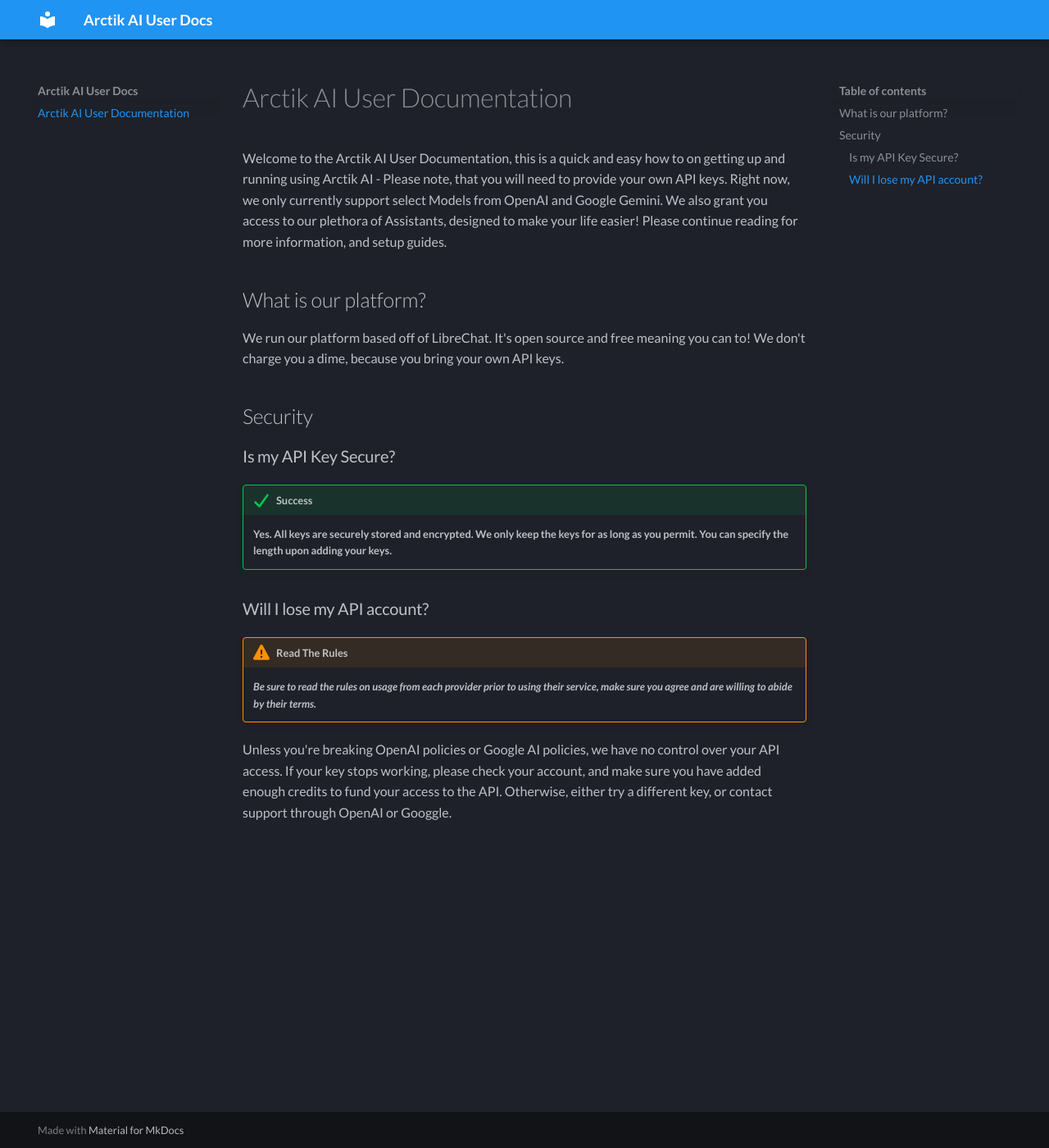
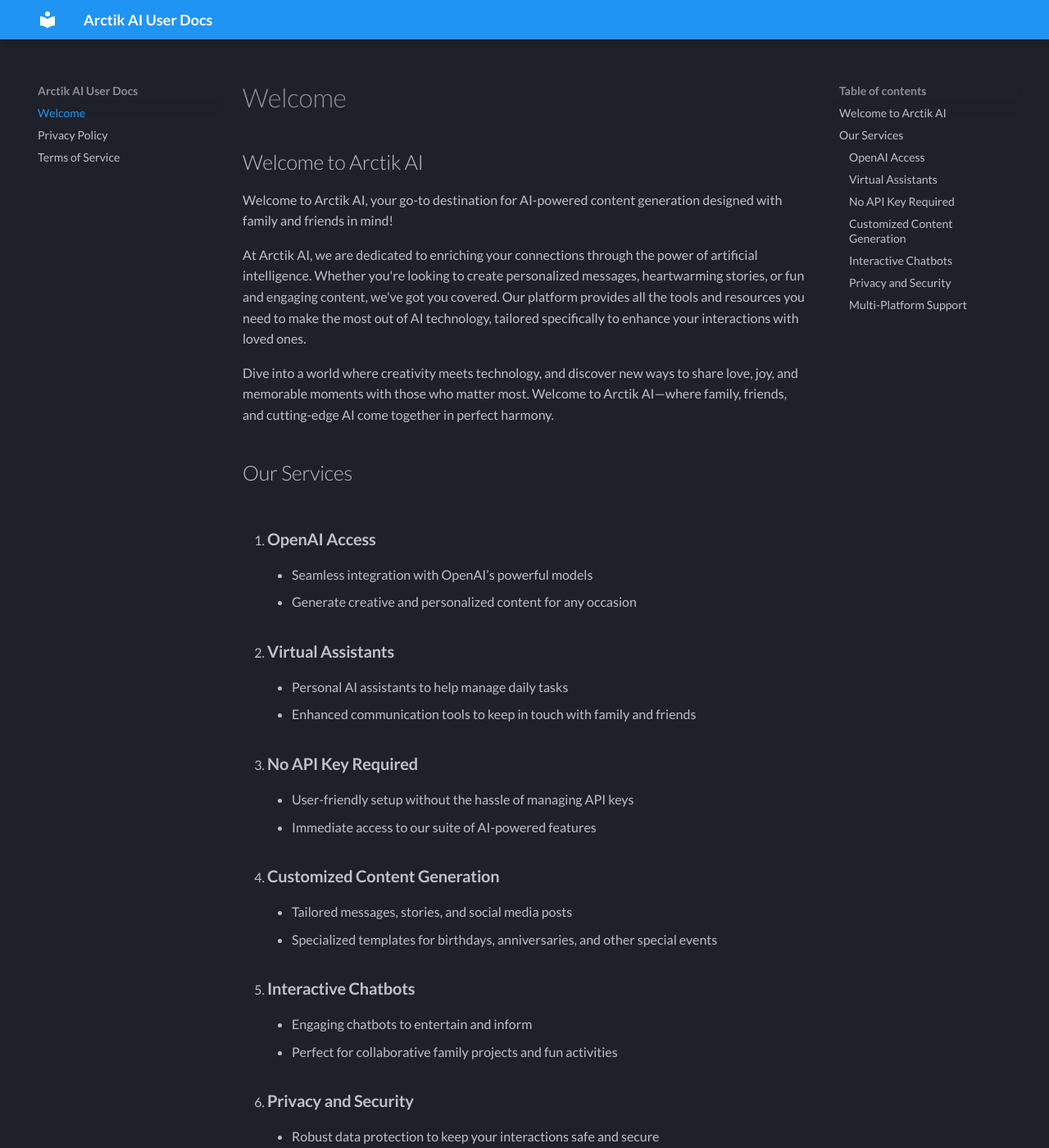
Before and after one commit to Bomchoo/arctikai, an MkDocs documentation site: the page built from docs/index.md, in a window 1280 px wide and 1400 px high. Shown: the whole window at 82% size. Built offline with MkDocs 1.6.1 and Material for MkDocs 9.7.7, drawn with Linux system fonts in a browser that asks for light colours; part of the change alters nothing that is shown; some of the changed text lies outside the part shown.

Commit message:
Add Pages / Update Index

```diff
--- a/docs/index.md
+++ b/docs/index.md
@@ -1,23 +1,44 @@
-# Arctik AI User Documentation
+# Welcome
 
-Welcome to the Arctik AI User Documentation, this is a quick and easy how to on getting up and running using Arctik AI - Please note, that you will need to provide your own API keys. Right now, we only currently support select Models from OpenAI and Google Gemini. We also grant you access to our plethora of Assistants, designed to make your life easier! Please continue reading for more information, and setup guides.
+## Welcome to Arctik AI
 
-## What is our platform?
+Welcome to Arctik AI, your go-to destination for AI-powered content generation designed with family and friends in mind!
 
-We run our platform based off of LibreChat. It's open source and free meaning you can to! We don't charge you a dime, because you bring your own API keys.
+At Arctik AI, we are dedicated to enriching your connections through the power of artificial intelligence. Whether you're looking to create personalized messages, heartwarming stories, or fun and engaging content, we've got you covered. Our platform provides all the tools and resources you need to make the most out of AI technology, tailored specifically to enhance your interactions with loved ones.
 
-## Security
+Dive into a world where creativity meets technology, and discover new ways to share love, joy, and memorable moments with those who matter most. Welcome to Arctik AI—where family, friends, and cutting-edge AI come together in perfect harmony.
 
-### Is my API Key Secure?
+## Our Services
 
-!!! success
+1.  ### **OpenAI Access**
+    - Seamless integration with OpenAI’s powerful models
+    - Generate creative and personalized content for any occasion
 
-    **Yes. All keys are securely stored and encrypted. We only keep the keys for as long as you permit. You can specify the length upon adding your keys.**
+2. ### **Virtual Assistants**
 
-### Will I lose my API account?
+    - Personal AI assistants to help manage daily tasks
+    - Enhanced communication tools to keep in touch with family and friends
 
-!!! warning "Read The Rules"
+3. ### **No API Key Required**
+    - User-friendly setup without the hassle of managing API keys
+    - Immediate access to our suite of AI-powered features
 
-    ***Be sure to read the rules on usage from each provider prior to using their service, make sure you agree and are willing to abide by their terms.***
+4. ### **Customized Content Generation**
 
-Unless you're breaking OpenAI policies or Google AI policies, we have no control over your API access. If your key stops working, please check your account, and make sure you have added enough credits to fund your access to the API. Otherwise, either try a different key, or contact support through OpenAI or Googgle.
+    - Tailored messages, stories, and social media posts
+    - Specialized templates for birthdays, anniversaries, and other special events
+
+5. ### **Interactive Chatbots**
+
+    - Engaging chatbots to entertain and inform
+    - Perfect for collaborative family projects and fun activities
+
+6. ### **Privacy and Security**
+
+    - Robust data protection to keep your interactions safe and secure
+    - Self-hosting options for maximum control over your data
+
+7. ### **Multi-Platform Support**
+
+    - Accessible from mobile, desktop, and web applications
+    - Seamless experience across all your devices
--- /dev/null
+++ b/docs/privacy.md
@@ -0,0 +1,54 @@
+# Privacy Policy
+
+## Introduction
+
+Welcome to Arctik AI. We value your privacy and are committed to protecting your personal data. This privacy policy will inform you about how we handle your personal data, your privacy rights, and how the law protects you.
+
+## Information We Collect
+
+### Personal Data
+
+We may collect, use, store, and transfer different kinds of personal data about you, including:
+- **Identity Data:** Includes first name, last name, username or similar identifier.
+- **Contact Data:** Includes email address and phone numbers.
+- **Technical Data:** Includes internet protocol (IP) address, browser type, and version.
+
+### Usage Data
+
+- **Interaction Data:** Includes information about how you use our website, products, and services.
+- **Communications Data:** Includes your preferences in receiving marketing from us and your communication preferences.
+
+## How We Use Your Information
+
+We will only use your personal data when the law allows us to. Most commonly, we will use your personal data to:
+- Provide and maintain our services.
+- Notify you about changes to our services.
+- Allow you to participate in interactive features of our service.
+- Provide customer care and support.
+- Monitor the usage of our service.
+
+## Data Security
+
+We have put in place appropriate security measures to prevent your personal data from being accidentally lost, used, or accessed in an unauthorized way. We also limit access to your personal data to those employees, agents, contractors, and other third parties who have a business need to know.
+
+## Data Retention
+
+We will only retain your personal data for as long as necessary to fulfill the purposes we collected it for, including for the purposes of satisfying any legal, accounting, or reporting requirements.
+
+## Your Legal Rights
+
+Under certain circumstances, you have rights under data protection laws in relation to your personal data, including:
+- The right to request access to your personal data.
+- The right to request correction of your personal data.
+- The right to request erasure of your personal data.
+- The right to object to processing of your personal data.
+- The right to request the restriction of processing of your personal data.
+- The right to request the transfer of your personal data.
+
+## Third-Party Links
+
+Our website may include links to third-party websites, plug-ins, and applications. Clicking on those links or enabling those connections may allow third parties to collect or share data about you. We do not control these third-party websites and are not responsible for their privacy statements.
+
+## Changes to This Privacy Policy
+
+We may update our Privacy Policy from time to time. We will notify you of any changes by posting the new Privacy Policy on this page. You are advised to review this Privacy
--- /dev/null
+++ b/docs/terms.md
@@ -0,0 +1,149 @@
+# Terms of Service
+
+## Introduction
+
+Welcome to Arctik AI. These terms of service ("Terms") govern your use of our website, products, and services ("Services"). By accessing or using our Services, you agree to be bound by these Terms. If you do not agree with these Terms, please do not use our Services.
+
+## Services
+
+Arctik AI provides AI-powered content generation and related services aimed at enhancing communication and relationships with family and friends. The scope and nature of these services may change over time, and we reserve the right to modify or discontinue any part of our Services without prior notice.
+
+## User Account
+
+### Registration
+
+To use certain features of our Services, you may be required to create an account. You agree to provide accurate, current, and complete information during the registration process. You are responsible for maintaining the confidentiality of your account login information and for all activities that occur under your account.
+
+### Eligibility
+
+You must be at least 13 years of age to use our Services. By using our Services, you represent and warrant that you meet this age requirement.
+
+## Usage Guidelines
+
+### Acceptable Use
+
+You agree to use our Services only for lawful purposes and in accordance with these Terms. You agree not to:
+- Use our Services in any way that violates any applicable federal, state, local, or international law or regulation.
+- Use our Services for the purpose of exploiting, harming, or attempting to exploit or harm minors in any way.
+- Engage in any conduct that restricts or inhibits anyone’s use or enjoyment of our Services.
+
+### Prohibited Activities
+
+You agree not to:
+- Copy, modify, distribute, or create derivative works based on our Services.
+- Reverse engineer, decompile, or disassemble any portion of our Services.
+- Use any automated means to access or use our Services.
+
+## Intellectual Property
+
+The Services and their entire contents, features, and functionality are owned by Arctik AI, its licensors, or other providers of such material and are protected by intellectual property laws. You must not reproduce, distribute, modify, create derivative works of, publicly display, publicly perform, republish, download, store, or transmit any of the material on our Services.
+
+## Limitation of Liability
+
+In no event shall Arctik AI, its directors, employees, or agents be liable for any direct, indirect, incidental, special, consequential, or punitive damages, including but not limited to, loss of profits, data, use, goodwill, or other intangible losses, resulting from (i) your access to or use of or inability to access or use the Services; (ii) any conduct or content of any third party on the Services; (iii) any content obtained from the Services; and (iv) unauthorized access, use, or alteration of your transmissions or content.
+
+## Indemnification
+
+You agree to defend, indemnify, and hold harmless Arctik AI, its affiliates, licensors, and service providers,
+
+
+---
+
+# No Adult Content Policy
+
+## Introduction
+
+At Arctik AI, we are committed to providing a safe and family-friendly environment for all our users. To maintain the integrity and safety of our platform, we prohibit the creation, sharing, and distribution of adult content. This policy applies to all users of our Services.
+
+## Definition of Adult Content
+
+For the purposes of this policy, "adult content" includes, but is not limited to:
+- Pornographic material
+- Sexually explicit content
+- Nudity
+- Adult-themed material, including texts, images, videos, and animations
+- Content that promotes or depicts sexual acts
+- Any other content that is not suitable for audiences under the age of 18
+
+## User Responsibilities
+
+All users are expected to adhere to the following guidelines:
+- **Do not create, upload, share, or distribute any form of adult content on our platform.**
+- **If you encounter any content that violates this policy, report it immediately to our support team.**
+- **Respect the rights and dignity of all users. Avoid sharing any content that could be considered harmful, offensive, or inappropriate.**
+
+## Violations
+
+Violations of this policy may result in one or more of the following actions:
+- Immediate removal of the offending content
+- Suspension or termination of your user account
+- Reporting the violation to relevant authorities, if necessary
+- Pursuing legal action, if required
+
+## Reporting
+
+If you come across any content that you believe violates this policy, please report it immediately by contacting our support team at [support@arctik.cx](mailto:support@arctik.cx). We take all reports seriously and will investigate promptly.
+
+## Updates to Policy
+
+Arctik AI reserves the right to update or modify this policy at any time. We will notify users of any significant changes through our platform or via email. By continuing to use our Services after any updates or modifications, you agree to comply with the revised policy.
+
+## Contact Us
+
+If you have any questions or concerns about this policy or its implementation, please contact us at [support@arctik.cx](mailto:support@arctik.cx).
+
+Thank you for helping us maintain a safe and respectful community at Arctik AI.
+
+---
+
+# Rules for Ethical and Responsible AI Usage
+
+1. **Respect Privacy**
+   - Do not use AI to collect, store, or share personal data without explicit consent.
+   - Ensure that all data handling complies with privacy laws and regulations.
+
+2. **Promote Transparency**
+   - Clearly disclose when content is generated by AI.
+   - Provide clear information about the capabilities and limitations of the AI.
+
+3. **Avoid Harm**
+   - Do not use AI to create or spread malicious, harmful, or misleading content.
+   - Ensure AI applications do not reinforce harmful biases or stereotypes.
+
+4. **Foster Inclusivity**
+   - Develop and use AI in a way that is fair and unbiased.
+   - Regularly evaluate AI systems for any inadvertent discrimination.
+
+5. **Ensure Accountability**
+   - Take responsibility for the outcomes and impacts of AI usage.
+   - Implement mechanisms for addressing and rectifying harmful outcomes.
+
+6. **Promote Safety**
+   - Ensure AI applications are secure and protect against misuse.
+   - Conduct regular audits and updates to mitigate any potential risks.
+
+7. **Encourage Collaboration**
+   - Share knowledge and best practices for ethical AI usage.
+   - Engage with diverse stakeholders to ensure comprehensive oversight.
+
+8. **Respect Intellectual Property**
+   - Do not use AI to infringe on others' intellectual property rights.
+   - Attribute any third-party content used in AI applications properly.
+
+9. **Support Human Oversight**
+   - Maintain human oversight of critical decisions assisted by AI.
+   - Ensure AI complements human judgment and does not replace it.
+
+10. **Promote Education and Awareness**
+    - Educate users about the ethical and responsible use of AI.
+    - Encourage continuous learning about the evolving field of AI ethics.
+
+11. **Limit Harmful Automation**
+    - Avoid the use of AI systems for autonomous decision-making in contexts where the stakes are high (e.g., healthcare, criminal justice) without adequate human oversight.
+    - Ensure there are clear mechanisms to override or correct AI decisions.
+
+12. **Report Misuse**
+    - If you become aware of misuse or unethical application of AI, report it to the relevant authorities or organizations.
+    - Work proactively to mitigate and address any misuse of AI technologies.
+
+---
```
